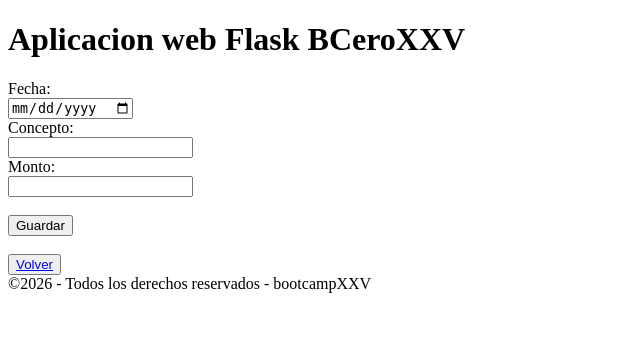
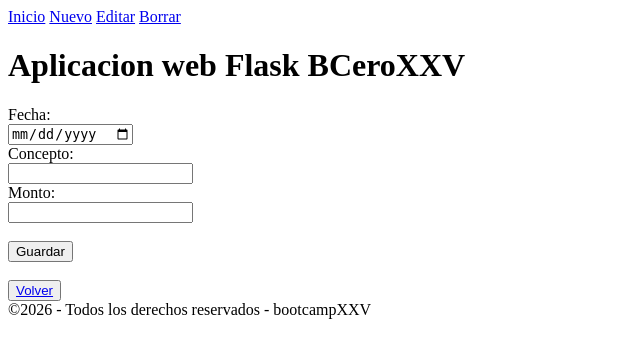
Before and after one commit to Faniaeste/INGRESOS-GASTOS, a Python web app: template app_ingresos_gastos/templates/new.html in a window 1280 px wide. Shown: the top 358 px of the page, without its empty margins (0-640 px from the left). Run offline with Jinja, Linux system fonts and the light colour scheme; the template is opened without the code that fills it, so the values that code supplies are empty.

Commit message:
Agregamos Menú de navegacion, pagina de update y delete.

```diff
--- /dev/null
+++ b/app_ingresos_gastos/delete.html
@@ -0,0 +1,6 @@
+{% extends "base.html" %}
+
+{% block pageBase %}
+<h1>Vista para eliminar registros</h1>
+
+{% endblock %}
--- a/app_ingresos_gastos/templates/base.html
+++ b/app_ingresos_gastos/templates/base.html
@@ -14,6 +14,12 @@
 <body>
 
     <header>
+        <div>
+            <a href="/">Inicio</a>
+            <a href="/new">Nuevo</a>
+            <a href="/update">Editar</a>
+            <a href="/delete">Borrar</a>
+        </div>
         <h1>Aplicacion web Flask BCeroXXV</h1>
     </header>
 
```
Also changed, not shown: app_ingresos_gastos/routes.py (+8 -0 lines).
